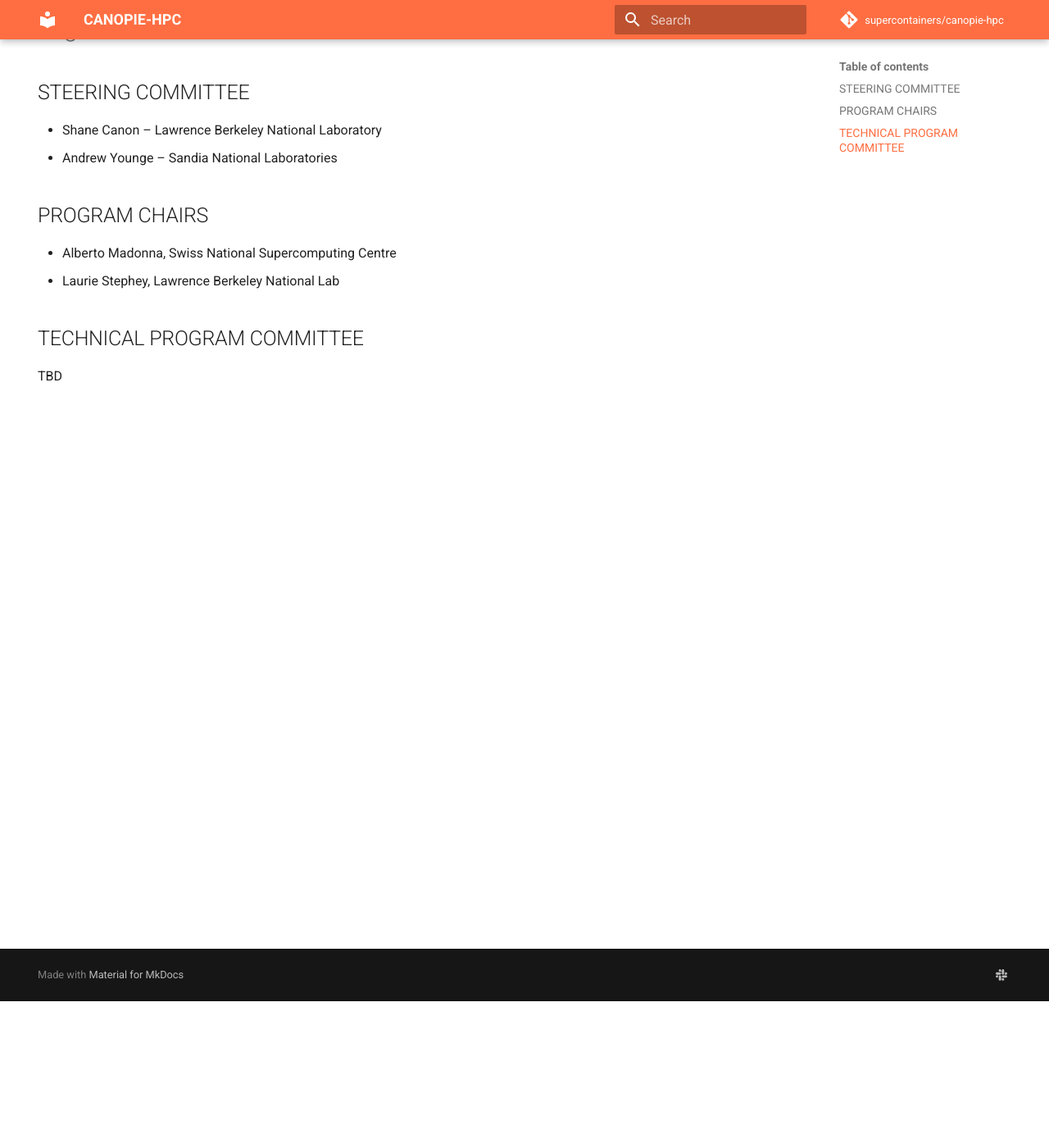
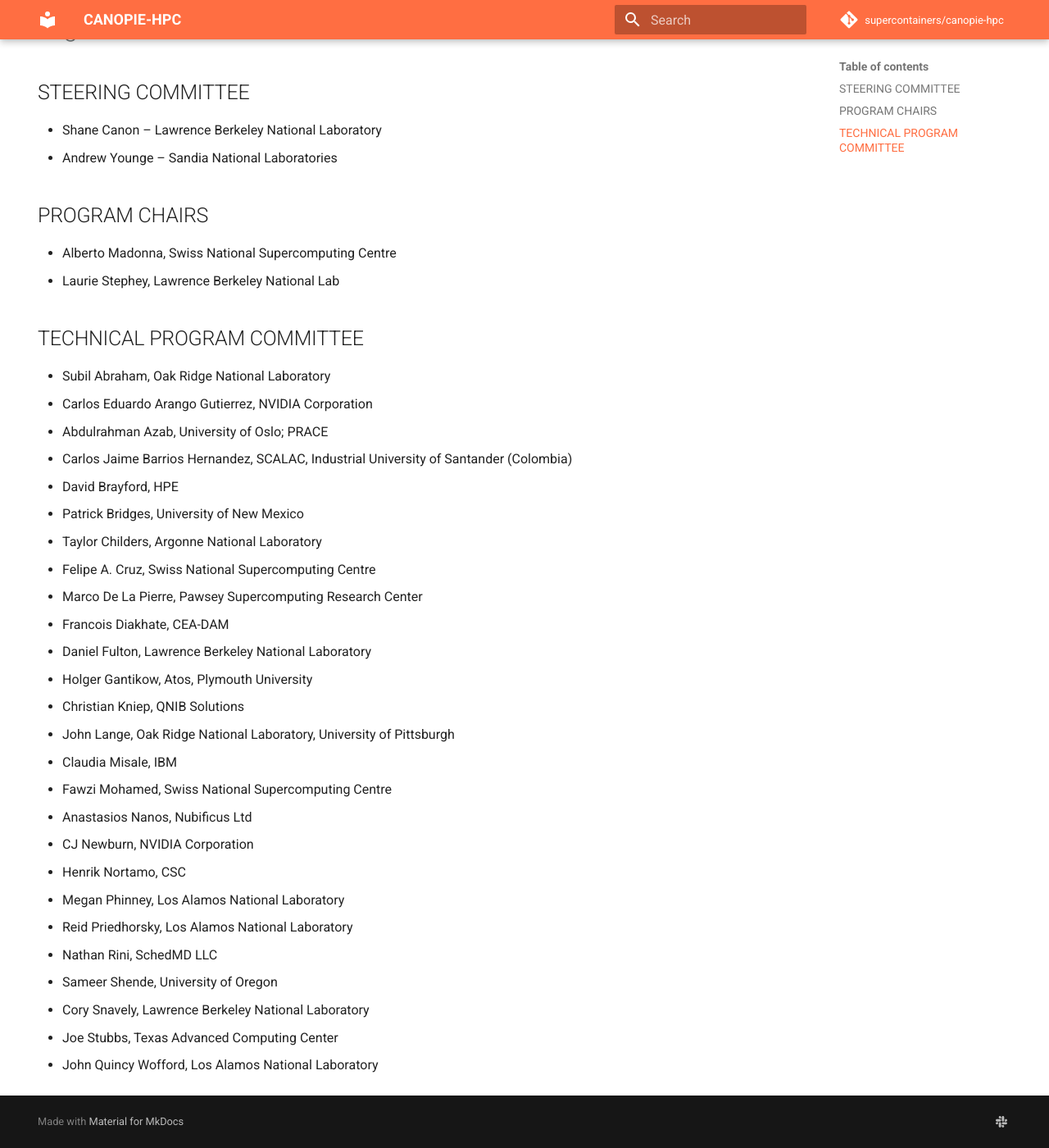
Before and after one commit to supercontainers/canopie-hpc, an MkDocs documentation site: the page built from docs/organizers.md, in a window 1280 px wide and 1400 px high, scrolled down 179 px. Shown: the whole window at 82% size. Built offline with MkDocs 1.6.1 and Material for MkDocs 9.7.7, drawn with Linux system fonts in a browser that asks for light colours; comment, search, counter and statistics services are not loaded.

Commit message:
Updated technical program committee

```diff
--- a/docs/organizers.md
+++ b/docs/organizers.md
@@ -18,20 +18,29 @@ hide:
 
 ## TECHNICAL PROGRAM COMMITTEE
 
-TBD
-
-<!---
-* Claudia Misale, IBM research
-* Siew Hoon Leong, Swiss National Supercomputing Centre (CSCS)
-* Paul Bryant, New Mexico Consortium
+* Subil Abraham, Oak Ridge National Laboratory
+* Carlos Eduardo Arango Gutierrez, NVIDIA Corporation
+* Abdulrahman Azab, University of Oslo; PRACE
+* Carlos Jaime Barrios Hernandez, SCALAC, Industrial University of Santander (Colombia)
+* David	Brayford, HPE
+* Patrick Bridges, University of New Mexico
+* Taylor Childers, Argonne National Laboratory
+* Felipe A.	Cruz, Swiss National Supercomputing Centre
+* Marco De La Pierre, Pawsey Supercomputing Research Center
 * Francois Diakhate, CEA-DAM
-* Ivo Jimenez, University of California, Santa Cruz; University of Sonora
-* John Lange, University of Pittsburg
-* CJ Newburn, Nvidia Corporation
+* Daniel Fulton, Lawrence Berkeley National Laboratory
+* Holger Gantikow, Atos, Plymouth University
+* Christian Kniep, QNIB Solutions
+* John Lange, Oak Ridge National Laboratory, University of Pittsburgh
+* Claudia Misale, IBM
+* Fawzi Mohamed, Swiss National Supercomputing Centre
+* Anastasios Nanos, Nubificus Ltd
+* CJ Newburn, NVIDIA Corporation
+* Henrik Nortamo, CSC
+* Megan Phinney, Los Alamos National Laboratory
+* Reid Priedhorsky, Los Alamos National Laboratory
+* Nathan Rini, SchedMD LLC
 * Sameer Shende, University of Oregon
-* Cory Snavely, National Energy Research Scientific Computing Center (NERSC), Lawrence Berkeley National Laboratory
-* Jhonathan Sparks, HPE
-* Joe Stubbs, Texas Advanced Computing Center (TACC)
-* Laurie Stephey, NERSC, Berkeley Lab
-* Anastasios Nanos, Bubificus Ltd
--->
+* Cory Snavely, Lawrence Berkeley National Laboratory
+* Joe Stubbs, Texas Advanced Computing Center
+* John Quincy Wofford, Los Alamos National Laboratory
```
